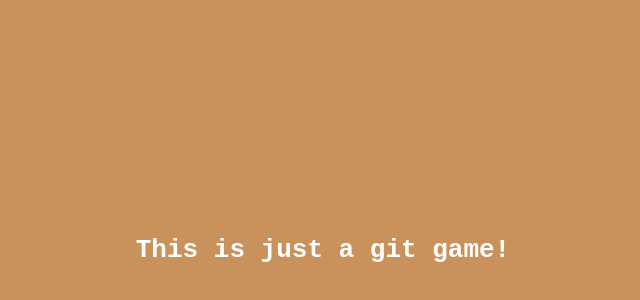
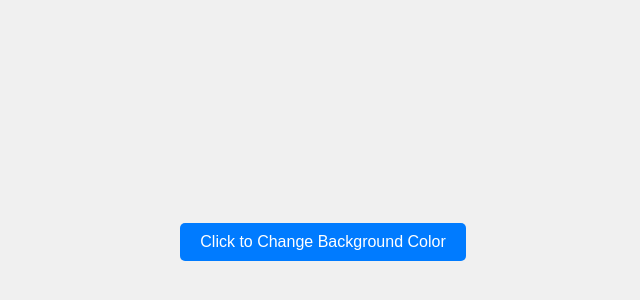
Before and after one commit to anselm-chilz/Git_Class, a plain HTML site: page index.html in a window 1280 px wide. Shown: the part 158-458 px from the top of the page, without its empty margins (317-957 px from the left). Drawn offline with Linux system fonts and the light colour scheme.

Commit message:
Little Change to the Website

```diff
--- a/index.html
+++ b/index.html
@@ -7,6 +7,13 @@
     <link rel="stylesheet" href="style.css">
 </head>
 <body>
-    <h1> This is just a git game!</h1>
+    <button id="color-change-btn">Click to Change Background Color</button>
+
+    <script>
+        document.getElementById('color-change-btn').addEventListener('click', function() {
+          var randomColor = '#' + Math.floor(Math.random()*16777215).toString(16);
+          document.body.style.backgroundColor = randomColor;
+        });
+      </script>
 </body>
 </html>
--- a/style.css
+++ b/style.css
@@ -1,13 +1,24 @@
 body {
-    min-height: 100vh;
-    background-color: rgb(201, 146, 92);
-    color: white;
-    font-family: monospace;
+    margin: 0;
+    padding: 0;
+    height: 100vh;
     display: flex;
     justify-content: center;
     align-items: center;
+    background-color: #f0f0f0;
   }
 
-  h1:hover {
-    color: rgb(255, 234, 159);
+  #color-change-btn {
+    padding: 10px 20px;
+    font-size: 16px;
+    cursor: pointer;
+    border: none;
+    background-color: #007bff;
+    color: #fff;
+    border-radius: 5px;
+    transition: background-color 0.3s ease;
   }
+
+  #color-change-btn:hover {
+    background-color: #0056b3;
+  }
```
